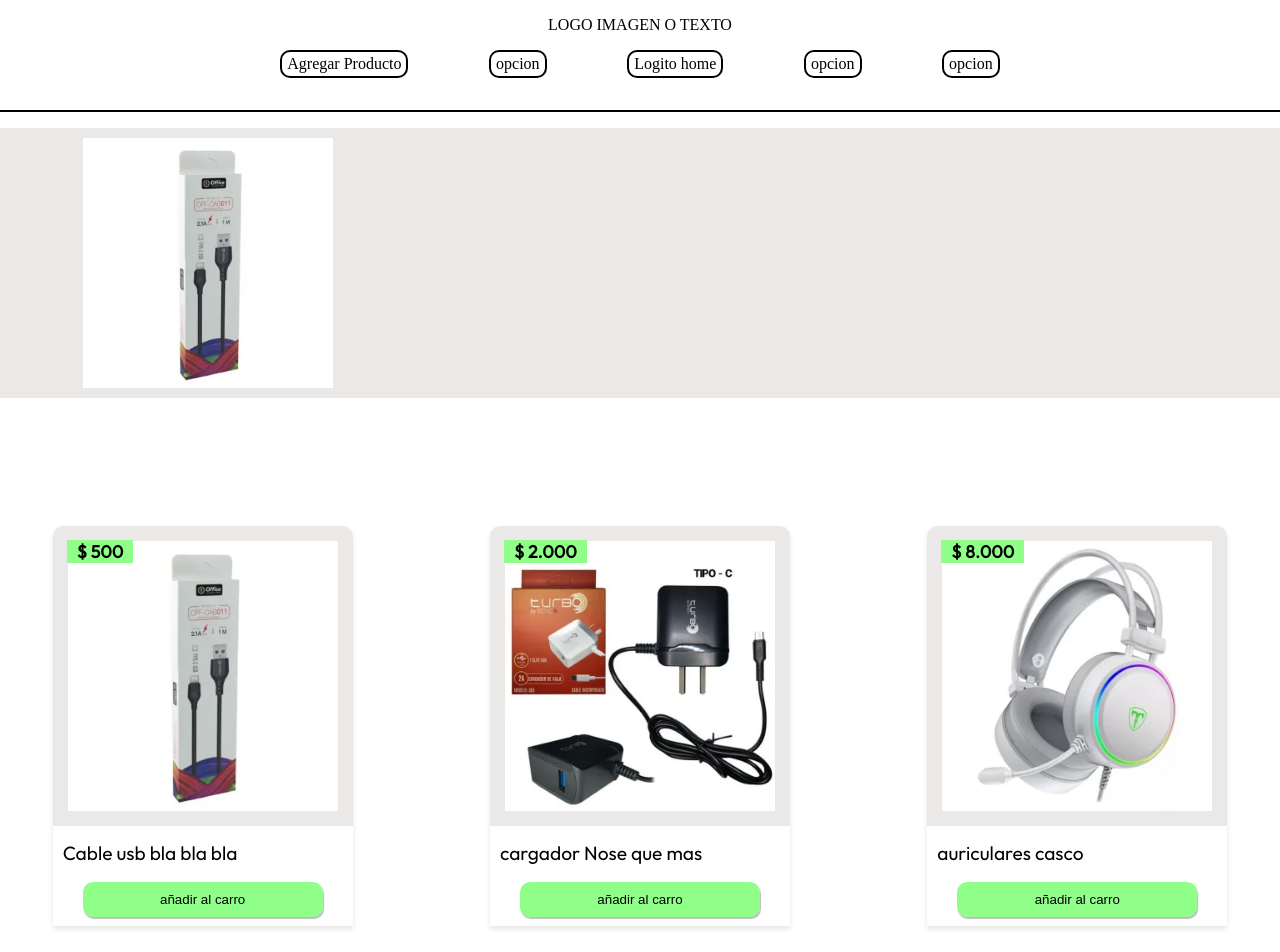
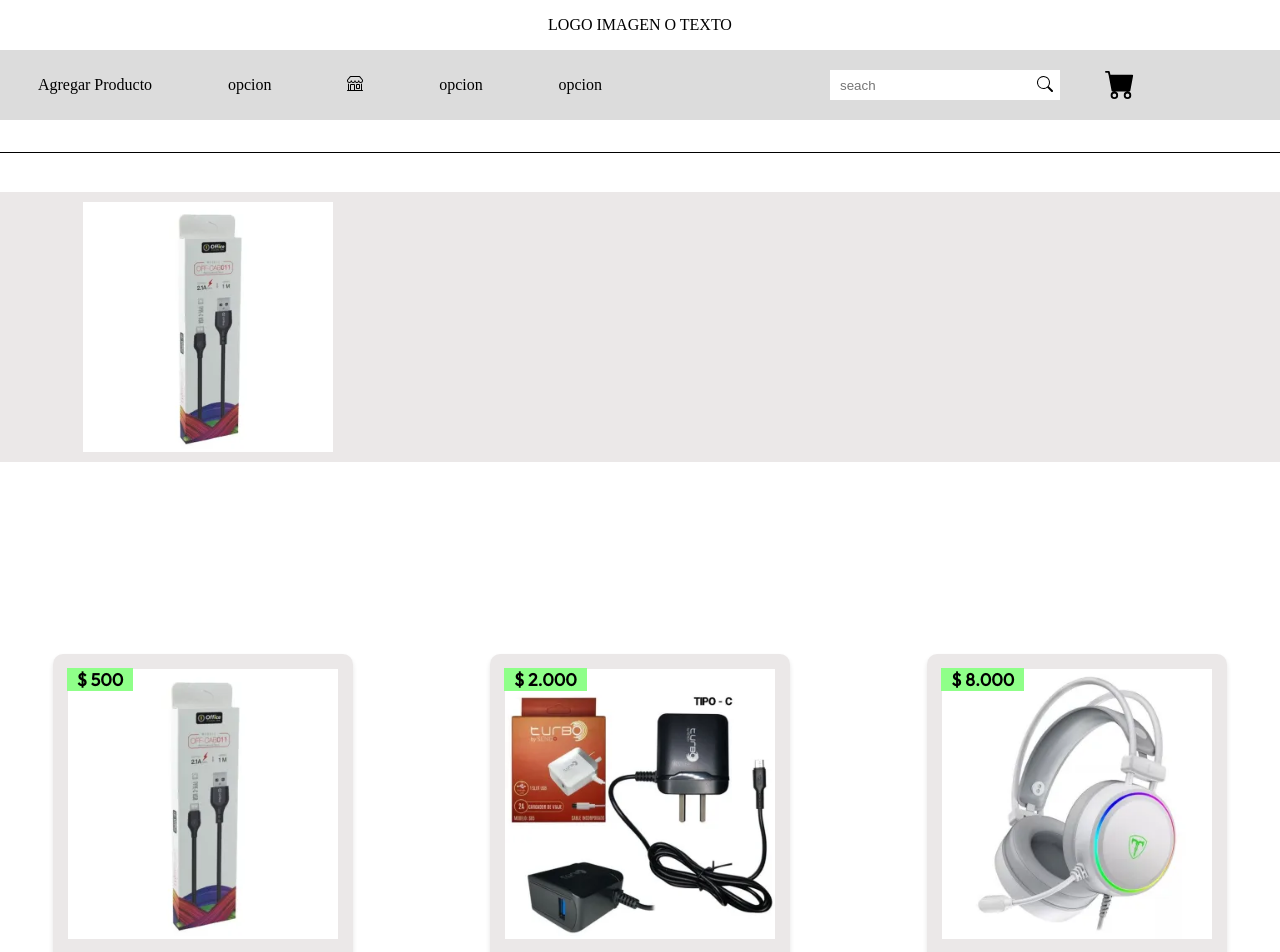
Before and after one commit to Cormaxs/TiendaOnline, a plain HTML site: page index.html in a window 1280 px wide. Shown: the top 952 px of the page. Drawn offline with Linux system fonts and the light colour scheme; a web font is replaced by a local one.

Commit message:
Add files via upload

```diff
--- a/index.html
+++ b/index.html
@@ -11,16 +11,36 @@
     <header>
         <div class="arriba">
             <div class="Logo"><p>LOGO IMAGEN O TEXTO</p></div>
+
             <div class="containerMenu">
                 <ol>
                     <li><a href="login.html" target="_blank">Agregar Producto</a></li>
                     <li><a href="">opcion</a></li>
-                    <li><a href="">Logito home</a></li>
+                    <li><a  href=""><svg class="logoHome" xmlns="http://www.w3.org/2000/svg" width="16" height="16" fill="currentColor" class="bi bi-shop" viewBox="0 0 16 16">
+                        <path d="M2.97 1.35A1 1 0 0 1 3.73 1h8.54a1 1 0 0 1 .76.35l2.609 3.044A1.5 1.5 0 0 1 16 5.37v.255a2.375 2.375 0 0 1-4.25 1.458A2.37 2.37 0 0 1 9.875 8 2.37 2.37 0 0 1 8 7.083 2.37 2.37 0 0 1 6.125 8a2.37 2.37 0 0 1-1.875-.917A2.375 2.375 0 0 1 0 5.625V5.37a1.5 1.5 0 0 1 .361-.976zm1.78 4.275a1.375 1.375 0 0 0 2.75 0 .5.5 0 0 1 1 0 1.375 1.375 0 0 0 2.75 0 .5.5 0 0 1 1 0 1.375 1.375 0 1 0 2.75 0V5.37a.5.5 0 0 0-.12-.325L12.27 2H3.73L1.12 5.045A.5.5 0 0 0 1 5.37v.255a1.375 1.375 0 0 0 2.75 0 .5.5 0 0 1 1 0M1.5 8.5A.5.5 0 0 1 2 9v6h1v-5a1 1 0 0 1 1-1h3a1 1 0 0 1 1 1v5h6V9a.5.5 0 0 1 1 0v6h.5a.5.5 0 0 1 0 1H.5a.5.5 0 0 1 0-1H1V9a.5.5 0 0 1 .5-.5M4 15h3v-5H4zm5-5a1 1 0 0 1 1-1h2a1 1 0 0 1 1 1v3a1 1 0 0 1-1 1h-2a1 1 0 0 1-1-1zm3 0h-2v3h2z"/>
+                      </svg></a></li>
                     <li><a href="">opcion</a></li>
                     <li><a href="">opcion</a></li>
                 </ol>
+
+                <div class="carrito">
+                    <div class="seach">
+                      <input type="text" placeholder="seach" >
+                      <button><svg id="lupa" xmlns="http://www.w3.org/2000/svg" width="16" height="16" fill="currentColor" class="bi bi-search" viewBox="0 0 16 16">
+                        <path d="M11.742 10.344a6.5 6.5 0 1 0-1.397 1.398h-.001q.044.06.098.115l3.85 3.85a1 1 0 0 0 1.415-1.414l-3.85-3.85a1 1 0 0 0-.115-.1zM12 6.5a5.5 5.5 0 1 1-11 0 5.5 5.5 0 0 1 11 0"/>
+                      </svg></button>
+                    </div>
+
+                   <button class="Carritocompras">
+                    <svg xmlns="http://www.w3.org/2000/svg" width="16" height="16" fill="currentColor" class="bi bi-cart-fill" viewBox="0 0 16 16">
+                        <path d="M0 1.5A.5.5 0 0 1 .5 1H2a.5.5 0 0 1 .485.379L2.89 3H14.5a.5.5 0 0 1 .491.592l-1.5 8A.5.5 0 0 1 13 12H4a.5.5 0 0 1-.491-.408L2.01 3.607 1.61 2H.5a.5.5 0 0 1-.5-.5M5 12a2 2 0 1 0 0 4 2 2 0 0 0 0-4m7 0a2 2 0 1 0 0 4 2 2 0 0 0 0-4m-7 1a1 1 0 1 1 0 2 1 1 0 0 1 0-2m7 0a1 1 0 1 1 0 2 1 1 0 0 1 0-2"/>
+                      </svg>
+                   </button>
+                </div>
             </div>
+
         </div>
+
     </header>
     <section class="carrucel">
             <ul>
--- a/styles.css
+++ b/styles.css
@@ -4,12 +4,16 @@
     box-sizing: border-box;
 }
 @font-face {
-    font-family:'precios';
+    font-family:'nombre';
     src: url(fonts/Stardom_Complete/Fonts/OTF/Stardom-Regular.otf);
 }
 @font-face {
     font-family: 'precios';
     src: url(fonts/Outfit_Complete/Fonts/OTF/Outfit-Regular.otf);
+}
+@font-face {
+    font-family: 'botonCarrito';
+    src: url(fonts/Roundo_Complete/Fonts/OTF/Roundo-Regular.otf);
 }
 /*APARTE*/
 a{
@@ -27,6 +31,11 @@ a{
     font-weight: 100;
     font-size: 1.2em;
 }
+.btnProduct{
+    font-family: 'botonCarrito';
+    font-weight: 800;
+    font-size: 1em;
+}
 body{
     background-color: rgba(255, 255, 255, 0.972);
 }
@@ -40,7 +49,7 @@ header{
     backdrop-filter: blur(10px);
     padding: 1em 0 1em 0;
     max-height: 200px;
-    border-bottom: 2px solid;
+    border-bottom: 1px solid;
 }
 
 .Logo{
@@ -52,24 +61,63 @@ header{
     text-align: center;
 }
 .containerMenu{
+    background-color: #49494930;
+    display: grid;
+    grid-template-columns: repeat(2, 50%);
     margin: 1em auto;
-    width: 80%; max-width: 800px;
+    width: 100%;
 }
 .containerMenu > ol{
     display: flex;
     justify-content: space-around;
+    align-items: center;
     list-style: none;
 }
 .containerMenu ol > li{
     padding: 3px 5px 3px 5px;
-    border:2px solid rgb(0, 0, 0);
     border-radius: 10px;
+}
+.seach{
+    display: flex;
+    margin: 5px auto;
+}
+.seach > input{
+    border: none;
+    outline: none;
+    padding: 0 0 0 10px;
+    text-align: start;
+    width: 200px; height: 30px;
+}
+.seach > button{
+    cursor: pointer;
+    width: 30px;
+   border: none;
+    height: 30px;
+    margin: 0 0 0 0;
+    background-color: #ffffff;
+}
+.carrito{
+    width: 350px;
+    display: flex;
+    margin:15px auto;
+}
+.Carritocompras{
+    cursor: pointer;
+   border: none;
+    background-color: transparent;
+    transition: ease-in-out .3s;
+}
+.Carritocompras:hover{
+    transform: scale(1.1);
+}
+.Carritocompras > svg{
+width: 30px; height: auto;
 }
 
 /*PROPAGANDA carruzel*/
 .carrucel{
     background-color: #ebe8e8;
-    margin: 8em auto;
+    margin: 12em auto;
     width: 100%;
     height: auto;
     max-height: 300px;
@@ -166,8 +214,8 @@ header{
 }
 .btnProduct{
    width: 80%;
-   padding: 10px;
-   margin:.5em auto;
+   padding: 8px;
+   margin:auto;
    border: none;
    outline: none;
    border-radius: 10px;
@@ -218,13 +266,13 @@ footer{
     transform:none;
 }
 #titulito > span{
-    font-family: 'logo';
+    font-family: 'precios';
     font-size: 1.5rem;
    text-align: left;
-    color: var(--beigeCalido);
+    color: #000000;
 }
 .containerFooter ol li > a{
-    font-family: "final";
+    font-family: 'botonCarrito';
 }
 .containerFooter ol li > a:hover{
     color: var(--amarilloMostaza);
@@ -239,6 +287,12 @@ footer{
     transition: ease .2s;
 }
 .copy a:hover{
-    color:var(--Rojo);
+    color:#ff0000;
     transition: ease .2s;
 }
+@media (max-width:730px) {
+    .containerMenu > ol{
+    display: none;
+    }
+
+}
```
